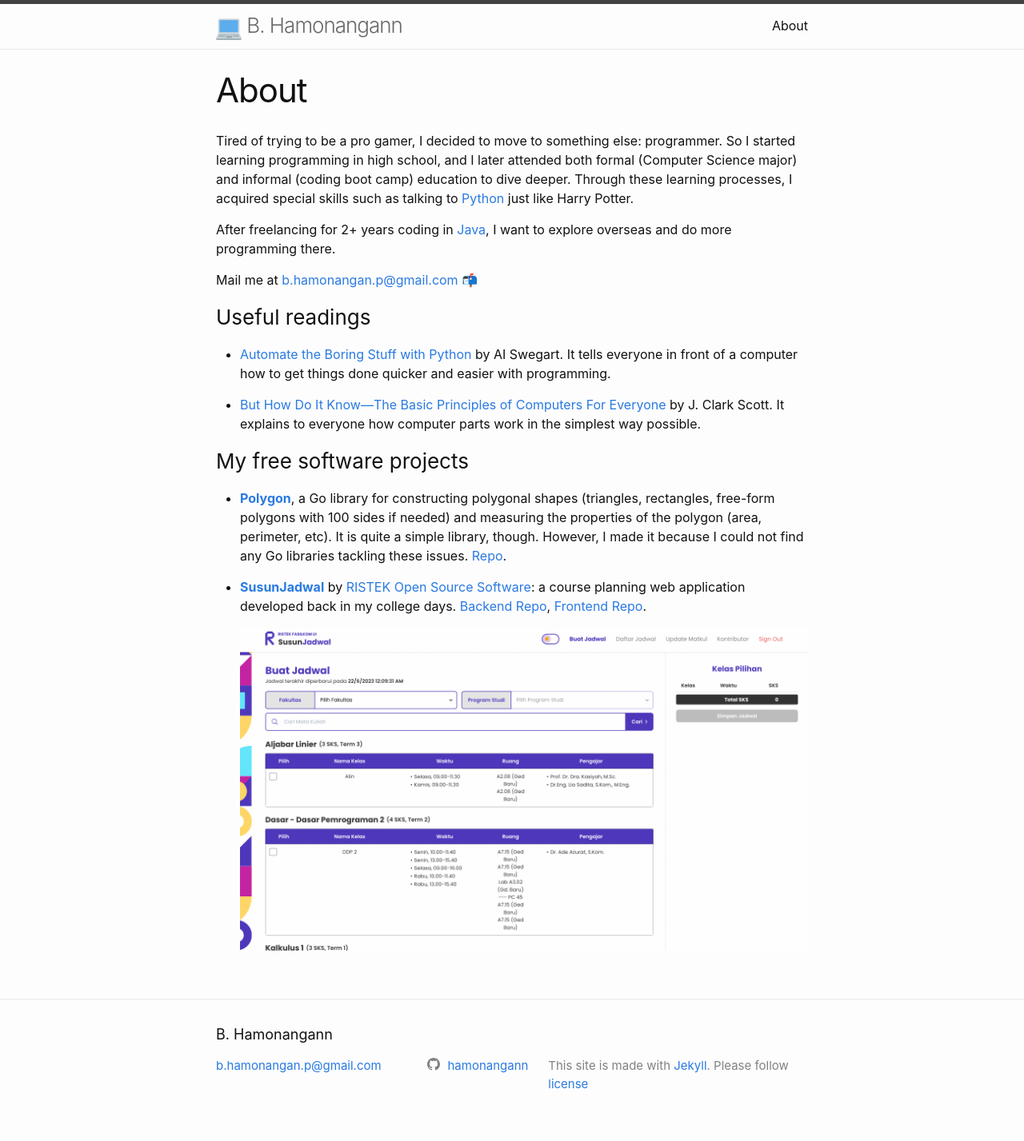
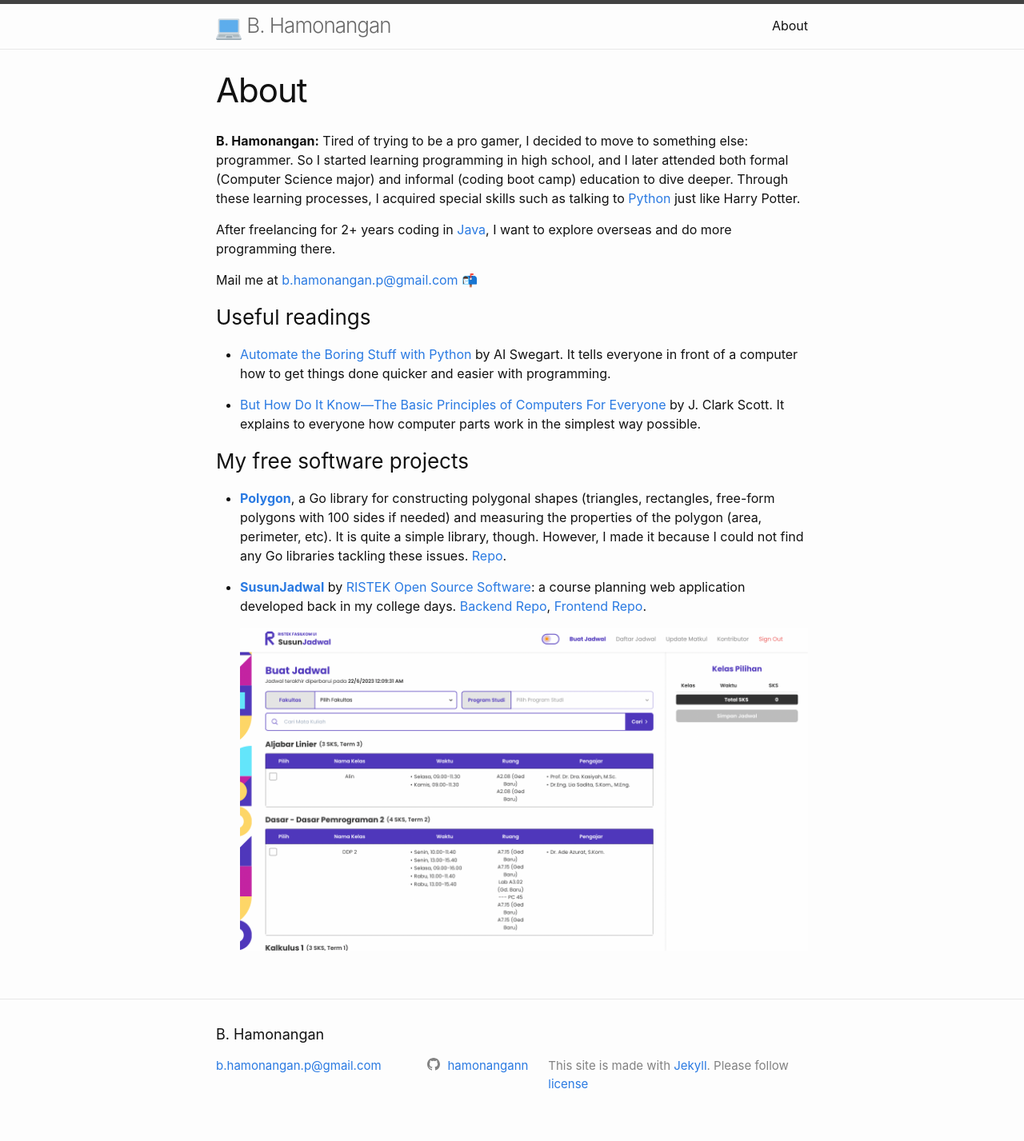
Before and after one commit to hamonangann/hamonangann.github.io, a Jekyll site: the page built from about-en.markdown, in a window 1280 px wide. Shown: the whole page at 80% size. Built offline with Jekyll 4.4.1, drawn with Linux system fonts in a browser that asks for light colours.

Commit message:
change title due typo

```diff
--- a/_config.yml
+++ b/_config.yml
@@ -18,7 +18,7 @@
 # You can create any custom variable you would like, and they will be accessible
 # in the templates via {{ site.myvariable }}.
 
-title: B. Hamonangann
+title: B. Hamonangan
 email: b.hamonangan.p@gmail.com
 description: >- # this means to ignore newlines until "baseurl:"
   Yet Another Personal Blog
--- a/about-en.markdown
+++ b/about-en.markdown
@@ -3,7 +3,7 @@ layout: page
 title: About
 permalink: /about/
 ---
-Tired of trying to be a pro gamer, I decided to move to something else: programmer. So I started learning programming in high school, and I later attended both formal (Computer Science major) and informal (coding boot camp) education to dive deeper. Through these learning processes, I acquired special skills such as talking to [Python](https://en.wikipedia.org/wiki/Python_(programming_language)) just like Harry Potter.
+**B. Hamonangan:** Tired of trying to be a pro gamer, I decided to move to something else: programmer. So I started learning programming in high school, and I later attended both formal (Computer Science major) and informal (coding boot camp) education to dive deeper. Through these learning processes, I acquired special skills such as talking to [Python](https://en.wikipedia.org/wiki/Python_(programming_language)) just like Harry Potter.
 
 After freelancing for 2+ years coding in [Java](https://en.wikipedia.org/wiki/Java), I want to explore overseas and do more programming there.
 
```
